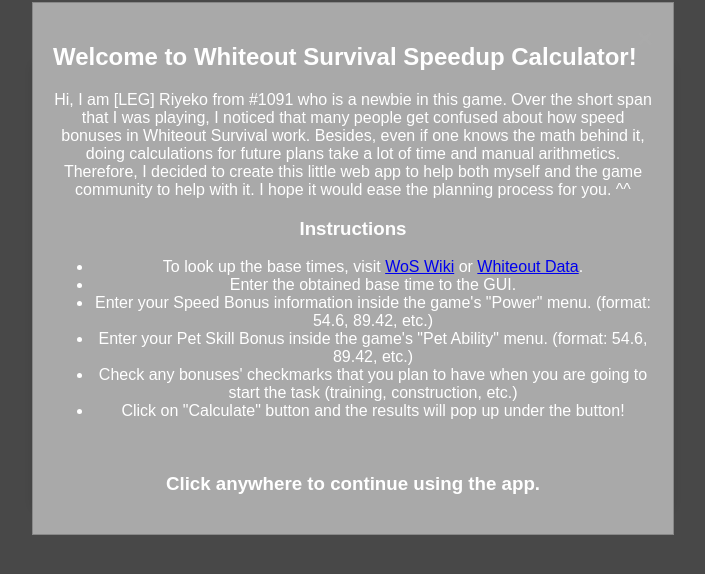
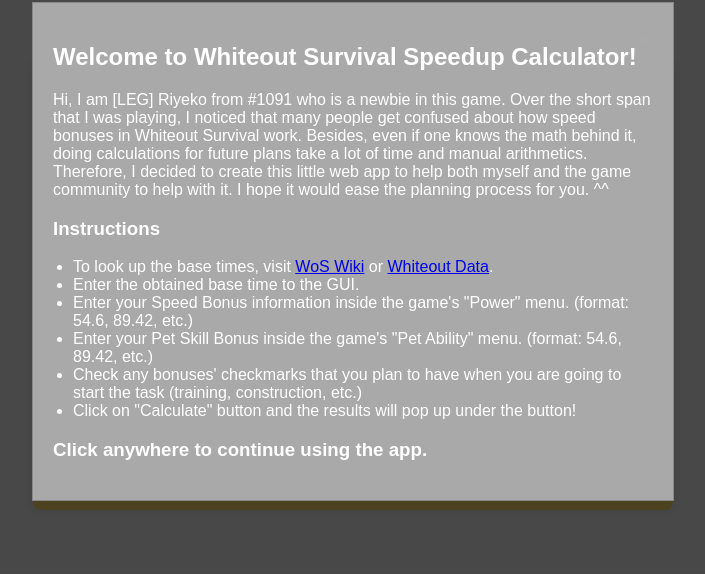
Before and after one commit to yesilzeytin/WoS-Speedup-Calculator, a plain HTML site: page index.html in a window 1280 px wide. Shown: the part 190-764 px from the top of the page, without its empty margins (287-992 px from the left). Drawn offline with Linux system fonts and the light colour scheme.

Commit message:
Update index.html

```diff
--- a/index.html
+++ b/index.html
@@ -155,6 +155,18 @@
             text-decoration: none;
             cursor: pointer;
         }
+        .popup-content h2,
+        .popup-content h3,
+        .popup-content p,
+        .popup-content ul {
+            text-align: left; /* Ensure text is left-aligned */
+        }
+
+        .popup-content ul {
+            list-style: disc;
+            padding-left: 20px; /* Add padding to left-align the list */
+            margin-left: 0;
+        }
         @media (max-width: 600px) {
             input[type="number"] {
                 width: 40px;
@@ -172,15 +184,15 @@
     <div id="popup" class="popup">
         <div class="popup-content">
             <span class="close-btn">&times;</span>
-            <p text-align="left">
             <h2>Welcome to Whiteout Survival Speedup Calculator!</h2>
+            <p>
                 Hi, I am [LEG] Riyeko from #1091 who is a newbie in this game.
                 Over the short span that I was playing, I noticed that many people get confused about how speed bonuses
                 in Whiteout Survival work. Besides, even if one knows the math behind it, doing calculations for
                 future plans take a lot of time and manual arithmetics. Therefore, I decided to create this little web
                 app to help both myself and the game community to help with it. I hope it would ease the planning process
                 for you. ^^
-                <br>
+            </p>
             <h3>Instructions</h3>
             <ul>
                 <li>To look up the base times, visit <a href="https://www.whiteoutsurvival.wiki/">WoS Wiki</a> or <a href="https://whiteoutdata.com/">Whiteout Data</a>.</li>
@@ -190,9 +202,7 @@
                 <li>Check any bonuses' checkmarks that you plan to have when you are going to start the task (training, construction, etc.)</li>
                 <li>Click on "Calculate" button and the results will pop up under the button!</li>
             </ul>
-                <br>
             <h3>Click anywhere to continue using the app.</h3>
-            </p>
         </div>
     </div>
     <div class="tabs">
@@ -310,13 +320,14 @@
 
         <div id="info" class="section">
             <h2>Welcome to Whiteout Survival Speedup Calculator!</h2>
+            <p>
                 Hi, I am [LEG] Riyeko from #1091 who is a newbie in this game.
                 Over the short span that I was playing, I noticed that many people get confused about how speed bonuses
                 in Whiteout Survival work. Besides, even if one knows the math behind it, doing calculations for
                 future plans take a lot of time and manual arithmetics. Therefore, I decided to create this little web
                 app to help both myself and the game community to help with it. I hope it would ease the planning process
                 for you. ^^
-                <br>
+            </p>
             <h3>Instructions</h3>
             <ul>
                 <li>To look up the base times, visit <a href="https://www.whiteoutsurvival.wiki/">WoS Wiki</a> or <a href="https://whiteoutdata.com/">Whiteout Data</a>.</li>
```
Lines whose indentation alone changed are shown as unchanged.
